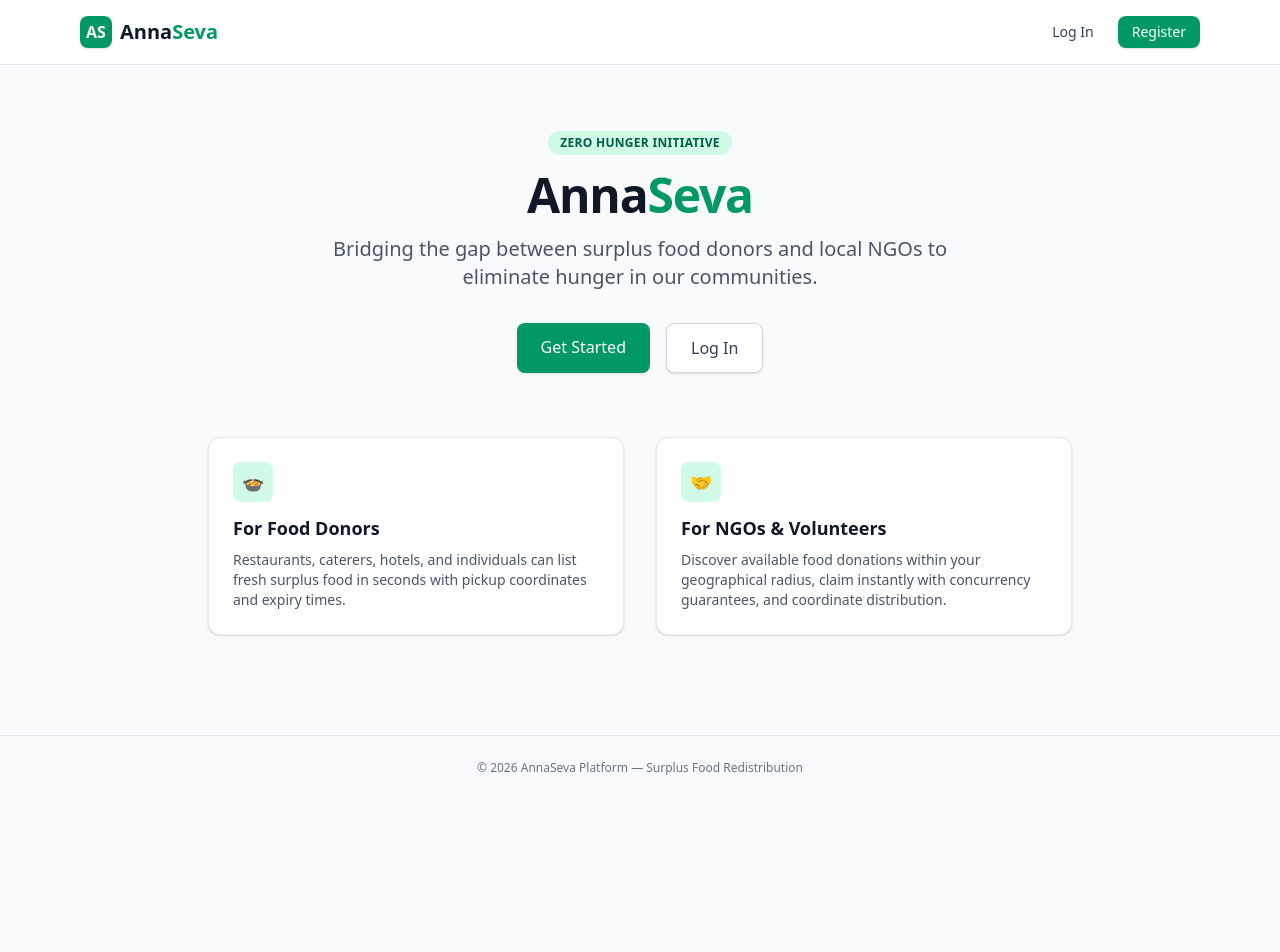
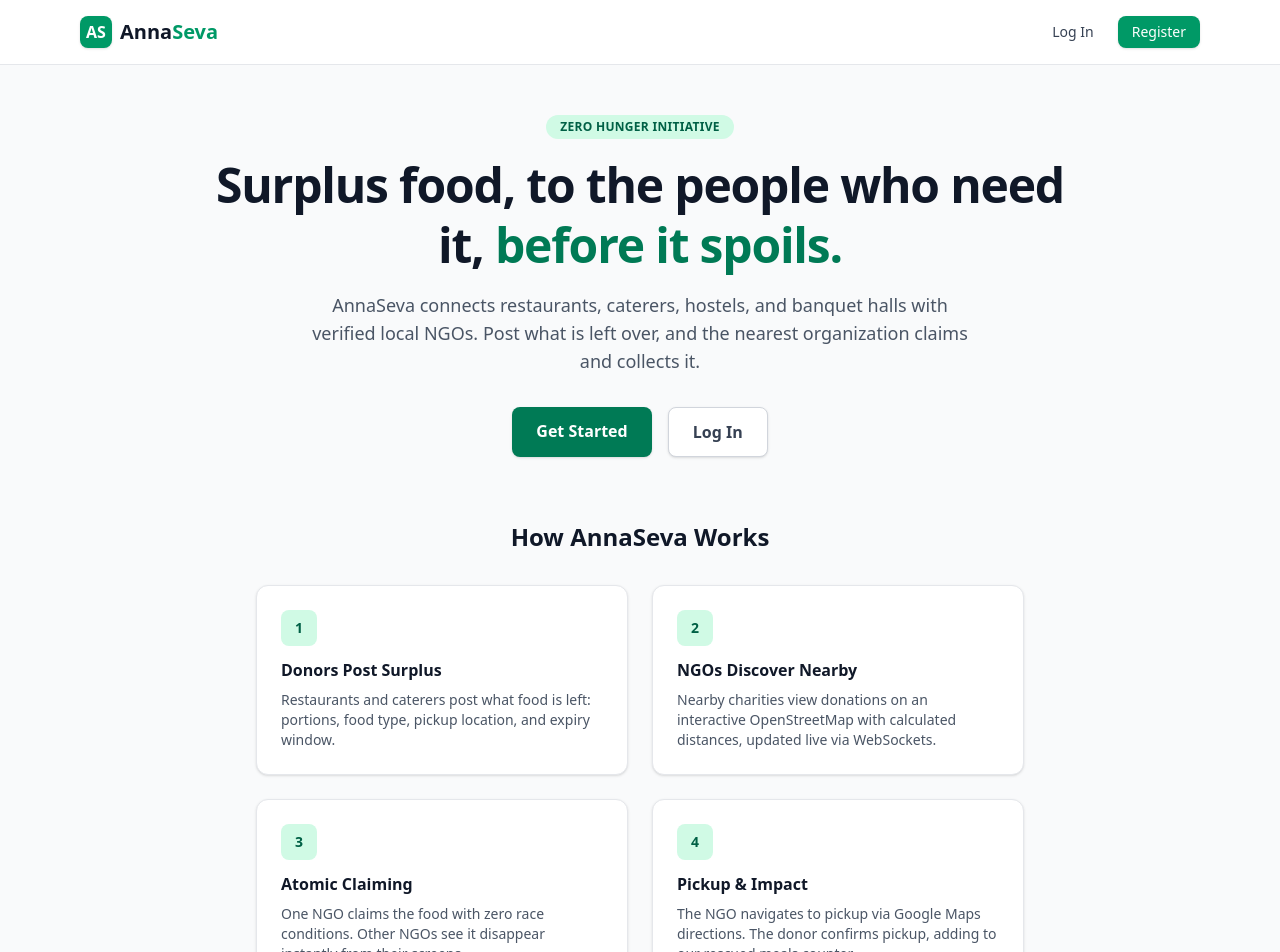
Before and after one commit to iABM3568/AnnaSeva_, a React (Vite) app in the folder client/: page / in a window 1280 px wide. Shown: the top 952 px of the page. Before the commit the page ends 800 px from the top, so only its background shows below. Built offline with nearby package versions, Linux system fonts and the light colour scheme; no server answers.

Commit message:
feat(client): improve landing page and accessibility

```diff
--- a/client/src/index.css
+++ b/client/src/index.css
@@ -1,2 +1,8 @@
 /* This single line loads all of Tailwind's utility classes. */
 @import "tailwindcss";
+
+/* Visible keyboard focus everywhere for WCAG accessibility */
+:focus-visible {
+  outline: 3px solid #047857;
+  outline-offset: 2px;
+}
--- a/client/src/pages/Landing.jsx
+++ b/client/src/pages/Landing.jsx
@@ -1,26 +1,91 @@
+import { useEffect, useState } from 'react';
 import { Link } from 'react-router';
+import api from '../services/api';
 import { useAuth } from '../context/AuthContext';
+
+/**
+ * ImpactCounter: Displays real-time database-aggregated platform metrics.
+ * Gracefully degrades (renders null) if the statistics endpoint is slow or unreachable,
+ * ensuring the landing page is never blocked or broken.
+ */
+function ImpactCounter() {
+  const [stats, setStats] = useState(null);
+
+  useEffect(() => {
+    let active = true;
+
+    api
+      .get('/stats')
+      .then(({ data }) => {
+        if (active && data) {
+          setStats(data);
+        }
+      })
+      .catch(() => {
+        // Impact numbers are decorative; if the call fails, degrade silently without error banners
+      });
+
+    return () => {
+      active = false;
+    };
+  }, []);
+
+  if (!stats) return null;
+
+  return (
+    <div className="mt-10 py-6 px-8 rounded-2xl bg-emerald-50 border border-emerald-200 shadow-sm max-w-xl mx-auto text-center">
+      <p className="text-sm font-semibold uppercase tracking-wider text-emerald-800 mb-1">
+        Verified Community Impact
+      </p>
+      <div className="flex items-center justify-center gap-8 mt-2">
+        <div>
+          <span className="block text-4xl sm:text-5xl font-black text-emerald-800">
+            {stats.mealsRescued.toLocaleString()}
+          </span>
+          <span className="text-xs sm:text-sm font-medium text-emerald-700">
+            Meals Rescued
+          </span>
+        </div>
+        <div className="h-10 w-px bg-emerald-300" aria-hidden="true" />
+        <div>
+          <span className="block text-4xl sm:text-5xl font-black text-emerald-800">
+            {stats.pickups.toLocaleString()}
+          </span>
+          <span className="text-xs sm:text-sm font-medium text-emerald-700">
+            Completed Pickups
+          </span>
+        </div>
+      </div>
+    </div>
+  );
+}
 
 export default function Landing() {
   const { user } = useAuth();
+  const dashboardPath = user?.role === 'donor' ? '/donor' : '/ngo';
 
   return (
-    <main className="max-w-4xl mx-auto px-4 py-16 text-center">
-      <div className="inline-block bg-emerald-100 text-emerald-800 text-xs font-semibold px-3 py-1 rounded-full uppercase tracking-wide mb-4">
+    <main className="max-w-4xl mx-auto px-4 py-12 text-center">
+      <div className="inline-block bg-emerald-100 text-emerald-800 text-xs font-semibold px-3.5 py-1 rounded-full uppercase tracking-wide mb-4">
         Zero Hunger Initiative
       </div>
-      <h1 className="text-4xl sm:text-5xl font-extrabold text-gray-900 tracking-tight">
-        Anna<span className="text-emerald-600">Seva</span>
+
+      <h1 className="text-3xl sm:text-5xl font-extrabold text-gray-900 tracking-tight leading-tight">
+        Surplus food, to the people who need it,{' '}
+        <span className="text-emerald-700">before it spoils.</span>
       </h1>
-      <p className="mt-4 text-xl text-gray-600 max-w-2xl mx-auto">
-        Bridging the gap between surplus food donors and local NGOs to eliminate hunger in our communities.
+
+      <p className="mt-4 text-lg text-gray-600 max-w-2xl mx-auto">
+        AnnaSeva connects restaurants, caterers, hostels, and banquet halls with verified local NGOs.
+        Post what is left over, and the nearest organization claims and collects it.
       </p>
 
-      <div className="mt-8 flex justify-center gap-4">
+      {/* Primary Action Controls */}
+      <div className="mt-8 flex flex-wrap justify-center gap-4">
         {user ? (
           <Link
-            to={user.role === 'donor' ? '/donor' : '/ngo'}
-            className="rounded-lg bg-emerald-600 px-6 py-3 text-base font-medium text-white shadow-sm hover:bg-emerald-700 transition"
+            to={dashboardPath}
+            className="rounded-lg bg-emerald-700 px-6 py-3 text-base font-semibold text-white shadow-sm hover:bg-emerald-800 transition focus-visible:outline-2 focus-visible:outline-offset-2 focus-visible:outline-emerald-700"
           >
             Go to Your {user.role === 'donor' ? 'Donor' : 'NGO'} Dashboard &rarr;
           </Link>
@@ -28,13 +93,13 @@ export default function Landing() {
           <>
             <Link
               to="/register"
-              className="rounded-lg bg-emerald-600 px-6 py-3 text-base font-medium text-white shadow-sm hover:bg-emerald-700 transition"
+              className="rounded-lg bg-emerald-700 px-6 py-3 text-base font-semibold text-white shadow-sm hover:bg-emerald-800 transition focus-visible:outline-2 focus-visible:outline-offset-2 focus-visible:outline-emerald-700"
             >
               Get Started
             </Link>
             <Link
               to="/login"
-              className="rounded-lg bg-white px-6 py-3 text-base font-medium text-gray-700 border border-gray-300 shadow-sm hover:bg-gray-50 transition"
+              className="rounded-lg bg-white px-6 py-3 text-base font-semibold text-gray-700 border border-gray-300 shadow-sm hover:bg-gray-50 transition focus-visible:outline-2 focus-visible:outline-offset-2 focus-visible:outline-gray-700"
             >
               Log In
             </Link>
@@ -42,26 +107,64 @@ export default function Landing() {
         )}
       </div>
 
-      <div className="mt-16 grid grid-cols-1 md:grid-cols-2 gap-8 text-left">
-        <div className="bg-white p-6 rounded-xl border border-gray-200 shadow-sm">
-          <div className="w-10 h-10 rounded-lg bg-emerald-100 text-emerald-700 flex items-center justify-center font-bold text-lg mb-3">
-            🍲
+      {/* Dynamic Impact Counter */}
+      <ImpactCounter />
+
+      {/* Step-by-Step Overview */}
+      <section className="mt-16 text-left max-w-3xl mx-auto">
+        <h2 className="text-2xl font-bold text-gray-900 text-center mb-8">
+          How AnnaSeva Works
+        </h2>
+        <div className="grid grid-cols-1 sm:grid-cols-2 gap-6">
+          <div className="bg-white p-6 rounded-xl border border-gray-200 shadow-sm flex flex-col justify-between">
+            <div>
+              <div className="w-9 h-9 rounded-lg bg-emerald-100 text-emerald-800 font-bold flex items-center justify-center text-sm mb-3">
+                1
+              </div>
+              <h3 className="font-bold text-gray-900 text-base">Donors Post Surplus</h3>
+              <p className="mt-2 text-sm text-gray-600">
+                Restaurants and caterers post what food is left: portions, food type, pickup location, and expiry window.
+              </p>
+            </div>
           </div>
-          <h2 className="text-lg font-bold text-gray-900">For Food Donors</h2>
-          <p className="mt-2 text-gray-600 text-sm">
-            Restaurants, caterers, hotels, and individuals can list fresh surplus food in seconds with pickup coordinates and expiry times.
-          </p>
+
+          <div className="bg-white p-6 rounded-xl border border-gray-200 shadow-sm flex flex-col justify-between">
+            <div>
+              <div className="w-9 h-9 rounded-lg bg-emerald-100 text-emerald-800 font-bold flex items-center justify-center text-sm mb-3">
+                2
+              </div>
+              <h3 className="font-bold text-gray-900 text-base">NGOs Discover Nearby</h3>
+              <p className="mt-2 text-sm text-gray-600">
+                Nearby charities view donations on an interactive OpenStreetMap with calculated distances, updated live via WebSockets.
+              </p>
+            </div>
+          </div>
+
+          <div className="bg-white p-6 rounded-xl border border-gray-200 shadow-sm flex flex-col justify-between">
+            <div>
+              <div className="w-9 h-9 rounded-lg bg-emerald-100 text-emerald-800 font-bold flex items-center justify-center text-sm mb-3">
+                3
+              </div>
+              <h3 className="font-bold text-gray-900 text-base">Atomic Claiming</h3>
+              <p className="mt-2 text-sm text-gray-600">
+                One NGO claims the food with zero race conditions. Other NGOs see it disappear instantly from their screens.
+              </p>
+            </div>
+          </div>
+
+          <div className="bg-white p-6 rounded-xl border border-gray-200 shadow-sm flex flex-col justify-between">
+            <div>
+              <div className="w-9 h-9 rounded-lg bg-emerald-100 text-emerald-800 font-bold flex items-center justify-center text-sm mb-3">
+                4
+              </div>
+              <h3 className="font-bold text-gray-900 text-base">Pickup & Impact</h3>
+              <p className="mt-2 text-sm text-gray-600">
+                The NGO navigates to pickup via Google Maps directions. The donor confirms pickup, adding to our rescued meals counter.
+              </p>
+            </div>
+          </div>
         </div>
-        <div className="bg-white p-6 rounded-xl border border-gray-200 shadow-sm">
-          <div className="w-10 h-10 rounded-lg bg-emerald-100 text-emerald-700 flex items-center justify-center font-bold text-lg mb-3">
-            🤝
-          </div>
-          <h2 className="text-lg font-bold text-gray-900">For NGOs & Volunteers</h2>
-          <p className="mt-2 text-gray-600 text-sm">
-            Discover available food donations within your geographical radius, claim instantly with concurrency guarantees, and coordinate distribution.
-          </p>
-        </div>
-      </div>
+      </section>
     </main>
   );
 }
```
Also changed, not shown: client/index.html (+9 -1 lines).
